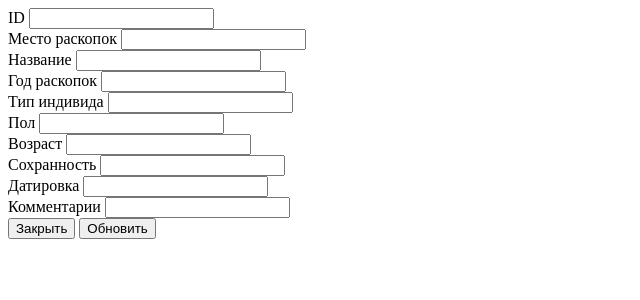
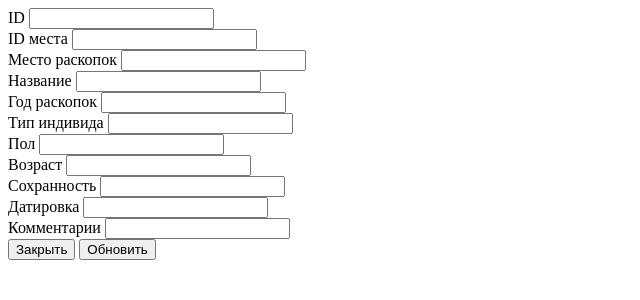
Before and after one commit to E-catalog/frontend, a Flask app: template frontend/templates/update_individual_form.html in a window 1280 px wide. Shown: the top 300 px of the page, without its empty margins (0-640 px from the left). Run offline with Flask 2, Linux system fonts and the light colour scheme; the template is opened without the code that fills it, so the values that code supplies are empty.

Commit message:
chore: updated names id -> uid, added place_uid fields (temporary visible) to check hands

```diff
--- a/frontend/app.py
+++ b/frontend/app.py
@@ -41,7 +41,7 @@ def add_individual():
     if not form_data:
         abort(HTTPStatus.BAD_REQUEST, 'Отсутствуют данные')
 
-    form_data['id'] = -1
+    form_data['uid'] = -1
 
     try:
         payload = Individual(**form_data)
@@ -63,7 +63,7 @@ def update_individual():
     except ValidationError:
         abort(HTTPStatus.BAD_REQUEST, 'Неверный тип данных в запросе')
 
-    client.individuals.update(uid=form_data['id'], payload=payload)
+    client.individuals.update(uid=form_data['uid'], payload=payload)
     return redirect(url_for('show_individuals'))
 
 
--- a/frontend/templates/add_individual.html
+++ b/frontend/templates/add_individual.html
@@ -6,6 +6,10 @@
         </div>
         <div class="modal-body">
             <form action="{{ url_for('add_individual') }}" method="POST">
+                <div class="form-group">
+                    <label>ID места</label>
+                    <input class="form-control" name="place_uid">
+                </div>
                 <div class="form-group">
                     <label>Место раскопок</label>
                     <input class="form-control" name="place" placeholder="Льговский курган">
--- a/frontend/templates/update_individual_form.html
+++ b/frontend/templates/update_individual_form.html
@@ -1,7 +1,11 @@
 <form action="{{ url_for('update_individual') }}" method="POST">
     <div class="form-group">
         <label>ID</label>
-        <input class="form-control" name="id" value="{{ individual.uid }}" readonly>
+        <input class="form-control" name="uid" value="{{ individual.uid }}" readonly>
+    </div>
+    <div class="form-group">
+        <label>ID места</label>
+        <input class="form-control" name="place_uid" value="{{ individual.place_uid }}" readonly>
     </div>
     <div class="form-group">
         <label>Место раскопок</label>
```
